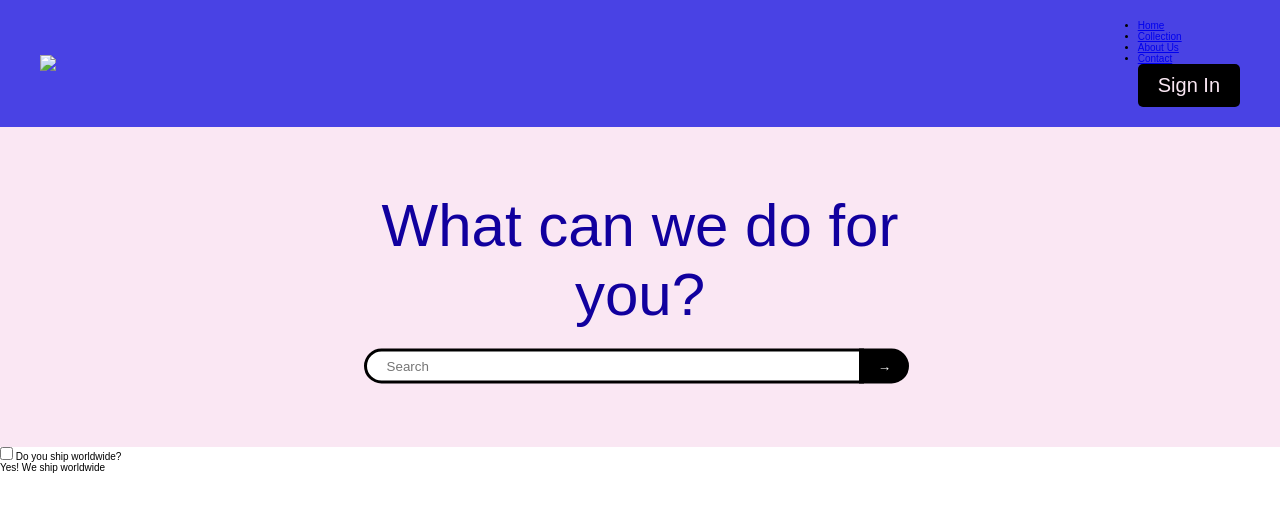
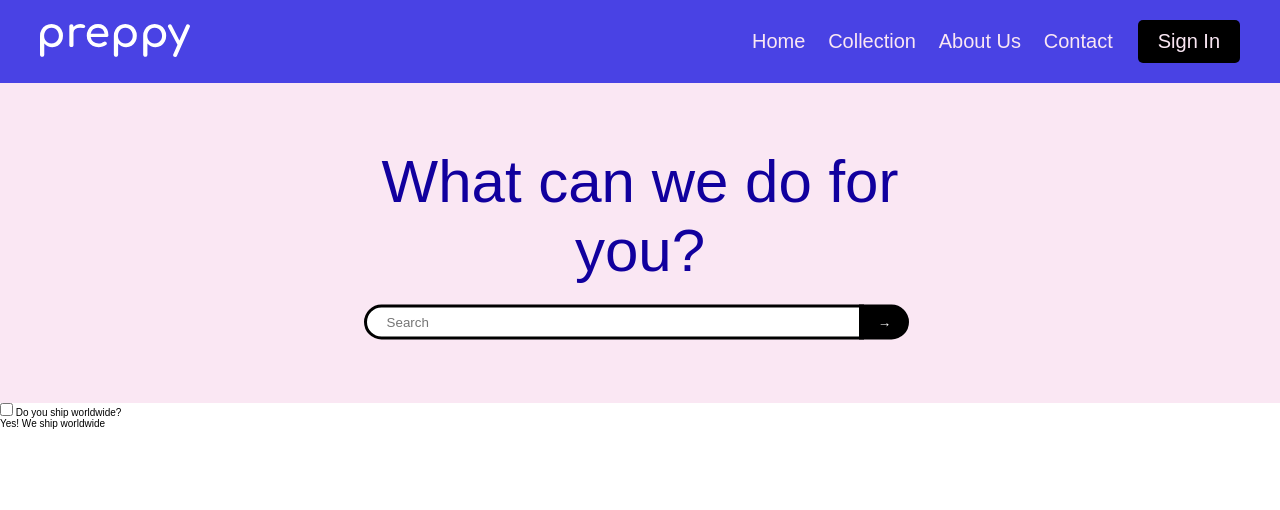
Before and after one commit to zeeneecodes/practice-faq-landing, a website: page index.html in a window 1280 px wide. Drawn offline with Linux system fonts and the light colour scheme.

Commit message:
change logo and add style for nav links

```diff
--- a/sass/base/_typography.scss
+++ b/sass/base/_typography.scss
@@ -1,13 +1,3 @@
-.navigation__name {
-  color: $white;
-  font-size: 3rem;
-  font-weight: 500;
-
-  &--vertical-bar {
-    font-size: 4rem;
-  }
-}
-
 .header__title {
   font-size: 6rem;
   color: $violet-darker;
--- a/sass/layout/_navigation.scss
+++ b/sass/layout/_navigation.scss
@@ -5,6 +5,34 @@
   justify-content: space-between;
   align-items: center;
   padding: 2rem 4rem;
+
+  &__right-side{
+    display: flex;
+    align-items: center;
+
+    & ul {
+      list-style-type: none;
+
+      & li {
+        display: inline-block;
+        font-size: 2rem;
+        margin-right: 2rem;
+      }
+    }
+  }
+
+  &__link {
+    &:link,
+    &:visited {
+      color: $pink-lighter;
+      text-decoration: none;
+      cursor: pointer;
+    }
+
+    &:hover {
+      border-bottom: .4rem solid $white;
+    }
+  }
 
   &__sign-in {
     border-style: none;
@@ -15,10 +43,15 @@
     border-radius: 5px;
     cursor: pointer;
     transition: all .2s;
+    margin-left: 5px;
 
     &:hover {
       background-color: $pink-lighter;
       color: $black;
     }
   }
+
+  &__logo {
+    width: 15rem;
+  }
 }
```
Also changed, not shown: css/style.css, img/logo.svg (added).
